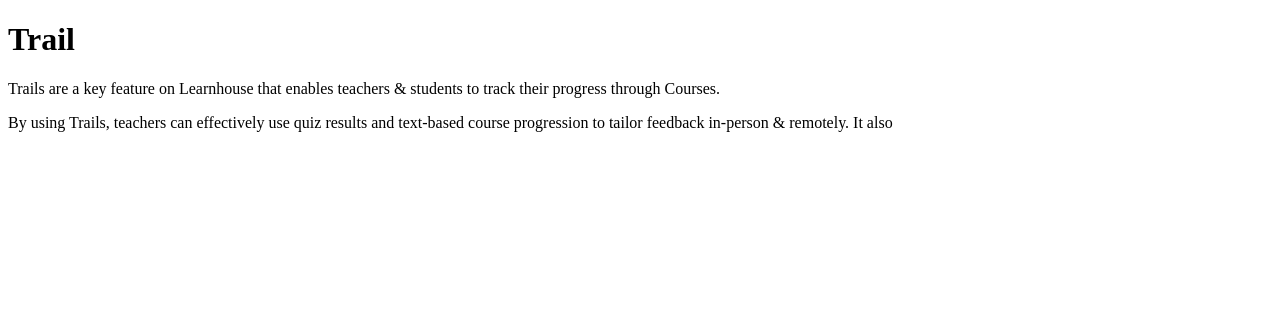
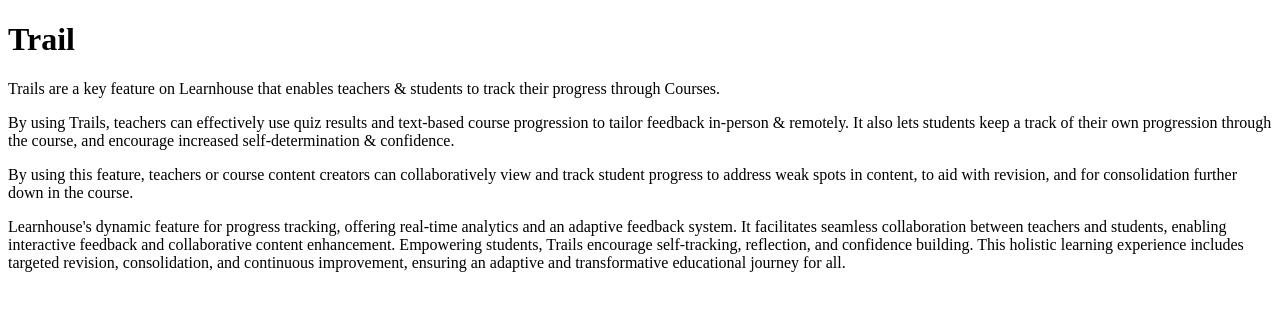
Before and after one commit to learnhouse/docs, a Next.js app: page /features/trail in a window 1280 px wide. Shown: the top 310 px of the page. Built offline with nearby package versions, Linux system fonts and the light colour scheme.

Commit message:
Update trail.mdx

```diff
--- a/pages/features/trail.mdx
+++ b/pages/features/trail.mdx
@@ -6,4 +6,8 @@
 
 Trails are a key feature on Learnhouse that enables teachers & students to track their progress through Courses.
 
-By using Trails, teachers can effectively use quiz results and text-based course progression to tailor feedback in-person & remotely. It also
+By using Trails, teachers can effectively use quiz results and text-based course progression to tailor feedback in-person & remotely. It also lets students keep a track of their own progression through the course, and encourage increased self-determination & confidence.
+
+By using this feature, teachers or course content creators can collaboratively view and track student progress to address weak spots in content, to aid with revision, and for consolidation further down in the course.
+
+Learnhouse's dynamic feature for progress tracking, offering real-time analytics and an adaptive feedback system. It facilitates seamless collaboration between teachers and students, enabling interactive feedback and collaborative content enhancement. Empowering students, Trails encourage self-tracking, reflection, and confidence building. This holistic learning experience includes targeted revision, consolidation, and continuous improvement, ensuring an adaptive and transformative educational journey for all.
```
